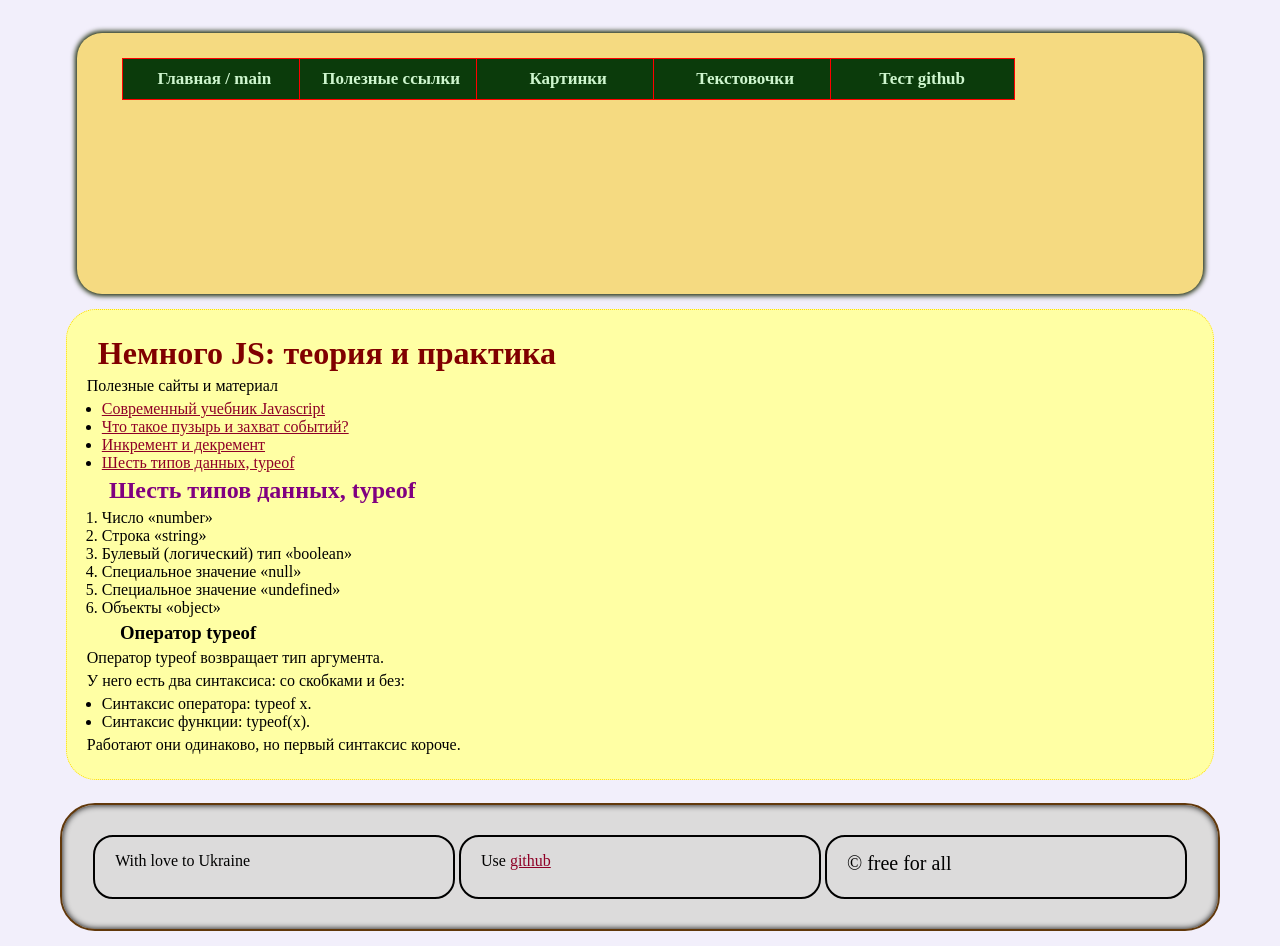
After one commit to filatr/filatr-pr.github.io, a PHP site: page /txt/4js/ in a window 1280 px wide. The commit adds this page. Run offline with PHP 8.4, Linux system fonts and the light colour scheme; some libraries are stand-ins or nearby versions.

Commit message:
learn JS

```diff
--- a/links/index.php
+++ b/links/index.php
@@ -15,10 +15,12 @@
 <ul>
 <li><a href="http://htmlbook.ru/" target="_blank">htmlbook</a></li>
 <li><a href="http://www.avalanche.kiev.ua/site/free/convert-table-html.html" target="_blank">Excel в HTML</a></li>
-<li>Этот сайт на <a href="https://github.com/filatr/pr">GitHub.com</a></li>
+<li>Этот сайт на <a href="https://github.com/filatr/pr" target="_blank">GitHub.com</a></li>
+<li><a href="https://learn.javascript.ru/" target="_blank">Современный учебник Javascript</a></li>
 </ul>
 
 <hr>
+
 
 </div>
 <?php include ("{$_SERVER['DOCUMENT_ROOT']}/template/inc/footer.php"); ?>
--- a/template/inc/header.php
+++ b/template/inc/header.php
@@ -10,7 +10,6 @@
 		</li>
 		<li><a href="/txt/">Текстовочки</a></li>
 		<li><a href="/github/">Тест github</a></li>
-		<li><a href="/4php/">Тестируем PHP</a></li>
 	</ul>
 <div class="clear"></div>
 <div class="spin"></div>
--- a/template/inc/scripts.php
+++ b/template/inc/scripts.php
@@ -8,11 +8,13 @@
 <script type="text/javascript" src="//ajax.googleapis.com/ajax/libs/jquery/1.11.2/jquery.min.js"></script>
 <script src="/template/inc/lightbox/js/lightbox.min.js"></script>
 <script src="/template/inc/jquery.bxslider/jquery.bxslider.min.js"></script>
+
+<script src="/template/inc/js/js.js" type="text/javascript"></script>
 <script type="text/javascript">
 	$(document).ready(function(){
   $('.bxslider').bxSlider({
 
-  slideWidth: 400,	// ширина слайда; при 500 ширина 510, высота 452, при 300, ширина 310, высота 210
+  slideWidth: 400,
 
   //	автопрокрутка
   //auto: true,
--- /dev/null
+++ b/txt/4js/index.php
@@ -0,0 +1,46 @@
+<!DOCTYPE HTML PUBLIC "-//W3C//DTD HTML 4.01 Transitional//EN" "http://www.w3.org/TR/html4/loose.dtd">
+<html>
+    <head>
+		<title>Немного JS</title>
+		<meta http-equiv="Content-Type" content="text/html; charset=utf-8" />
+		<meta name="description"  content="JS. Просто JS. Проходи дальше" />
+		<meta name="robots" content="index, follow">
+<?php include ("{$_SERVER['DOCUMENT_ROOT']}/template/inc/scripts.php"); ?>
+</head>
+<body>
+<?php include ("{$_SERVER['DOCUMENT_ROOT']}/template/inc/header.php"); ?>
+<div class="contet">
+<h1>Немного JS: теория и практика</h1>
+
+<p>Полезные сайты и материал</p>
+<ul>
+<li><a href="https://learn.javascript.ru/" target="_blank">Современный учебник Javascript</a></li>
+<li><a href="http://qaru.site/questions/12331/what-is-event-bubbling-and-capturing" target="_blank">Что такое пузырь и захват событий?</a></li>
+<li><a href="http://www.linkex.ru/java/inc-dec.php" target="_blank">Инкремент и декремент</a></li>
+<li><a href="https://learn.javascript.ru/types-intro">Шесть типов данных, typeof</a></li>
+</ul>
+
+<h2>Шесть типов данных, typeof</h2>
+<ol>
+<li>Число «number»</li>
+<li>Строка «string»</li>
+<li>Булевый (логический) тип «boolean»</li>
+<li>Специальное значение «null»</li>
+<li>Специальное значение «undefined»</li>
+<li>Объекты «object»</li>
+</ol>
+
+<h3>Оператор typeof</h3>
+
+<p>Оператор typeof возвращает тип аргумента.</p>
+<p>У него есть два синтаксиса: со скобками и без:</p>
+<ul>
+    <li>Синтаксис оператора: typeof x.</li>
+    <li>Синтаксис функции: typeof(x).</li>
+</ul>
+<p>Работают они одинаково, но первый синтаксис короче.</p>
+
+</div>
+<?php include ("{$_SERVER['DOCUMENT_ROOT']}/template/inc/footer.php"); ?>
+</body>
+</html>
```
Also changed, not shown: template/inc/js/js.js (added, +27 -0 lines), txt/index.php (+15 -12 lines), txt/4php/index.php (renamed from 4php/index.php).
